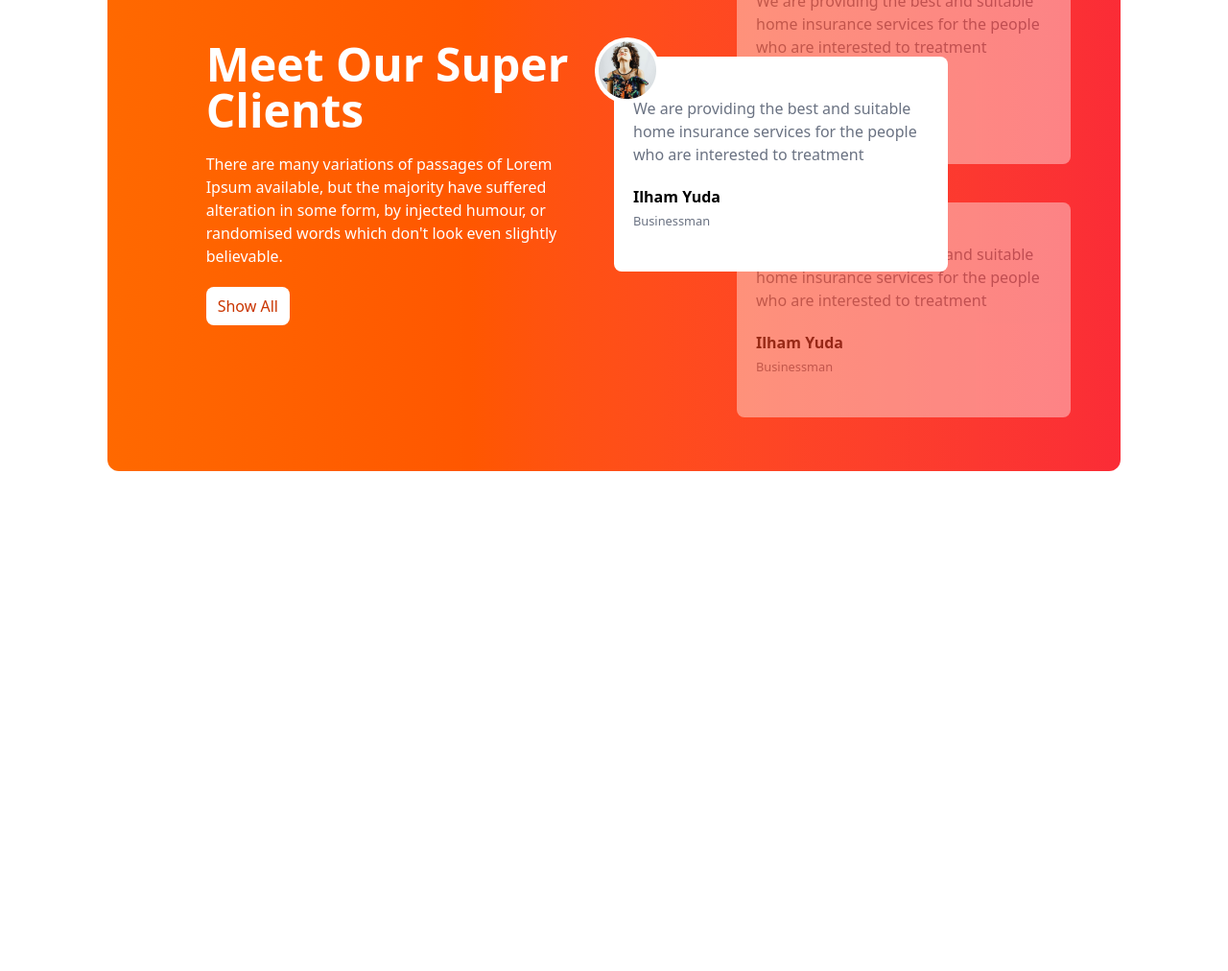
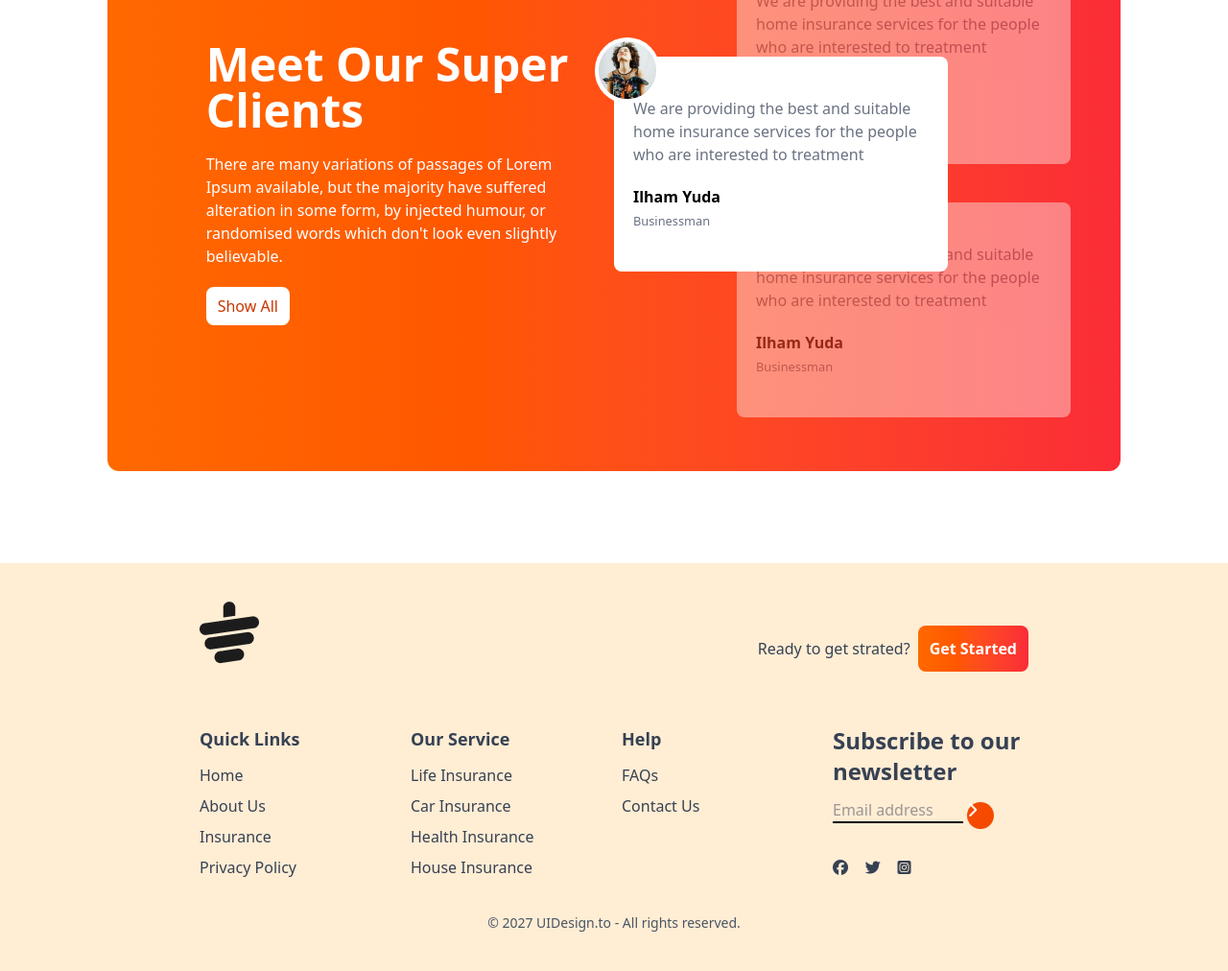
Before and after one commit to shakilawd/tea-house-resource, a plain HTML site: page index.html in a window 1280 px wide. Shown: the part 1950-2962 px from the top of the page at 96% size. Before the commit the page ends 2537 px from the top, so only its background shows below. Drawn offline with nearby package versions, Linux system fonts and the light colour scheme.

Commit message:
footer section complete

```diff
--- a/index.html
+++ b/index.html
@@ -188,6 +188,96 @@ crossorigin="anonymous"></script>
             </div>
         </div>
        </section>
+       <!-- news section homework -->
+
+
      </main>
+      <!-- footer section -->
+      <footer class="bg-orange-100 text-gray-700 py-10 px-4 md:px-16">
+
+        <div class="w-9/12 mx-auto">
+          <!-- logo -->
+           <div class="mb-8 flex justify-between">
+            <img class="mb-8" src="images/cup.png" alt="">
+            <div class="flex items-center gap-2">
+              <h4>Ready to get strated?</h4>
+              <button class="bg-gradient-to-r from-orange-500 to-red-500 px-3 py-3 rounded-lg text-white font-bold">Get Started</button>
+            </div>
+           </div>
+
+           <!-- links -->
+           <div class="grid grid-cols-1 md:grid-cols-2 lg:grid-cols-4 gap-4">
+
+            <!-- first column -->
+             <div>
+              <h3 class="font-semibold text-lg mb-3">Quick Links</h3>
+              <ul class="space-y-2">
+                <li>
+                  <a class="hover:text-orange-600" href="#">Home</a>
+                </li>
+                <li>
+                  <a class="hover:text-orange-600" href="#">About Us</a>
+                </li>
+                <li>
+                  <a class="hover:text-orange-600" href="#">Insurance</a> </li>
+                <li>
+                  <a class="hover:text-orange-600" href="#"> Privacy Policy</a></li>
+              </ul>
+             </div>
+
+             <!--second column  -->
+             <div>
+              <h3 class="font-semibold text-lg mb-3">Our Service</h3>
+              <ul class="space-y-2">
+                <li>
+                  <a class="hover:text-orange-600" href="#">Life Insurance</a>
+                </li>
+                <li>
+                  <a class="hover:text-orange-600" href="#">Car Insurance</a>
+                </li>
+                <li>
+                  <a class="hover:text-orange-600" href="#">Health Insurance</a> </li>
+                <li>
+                  <a class="hover:text-orange-600" href="#">House Insurance</a></li>
+              </ul>
+             </div>
+
+             <!-- third column -->
+             <div>
+              <h3 class="font-semibold text-lg mb-3">Help</h3>
+              <ul class="space-y-2">
+                <li>
+                  <a class="hover:text-orange-600" href="#">FAQs</a>
+                </li>
+                <li>
+                  <a class="hover:text-orange-600" href="#">Contact Us</a>
+                </li>
+
+              </ul>
+             </div>
+             <!-- fourth column -->
+              <div>
+                <h3 class="font-semibold text-2xl mb-3">Subscribe to our newsletter</h3>
+                <div class="flex flex-col space-y-2">
+                  <div>
+                    <input placeholder="Email address" type="text" class="bg-transparent border-b-2 border-black w-4/6">
+                    <i class="fa-solid fa-chevron-right h-7 w-7 bg-orange-600 inline-flex rounded-full text-white justify-center items-center"></i>
+
+                    <div class="flex justify-between w-2/5 mb-2 mt-8">
+                      <i class="fa-brands fa-facebook"></i>
+                      <i class="fa-brands fa-twitter"></i>
+                      <i class="fa-brands fa-square-instagram"></i>
+                    </div>
+                  </div>
+                </div>
+              </div>
+           </div>
+
+           <div class="text-center pt-4 mt-4">
+            <p class="text-sm text-gray-600">© 2027 UIDesign.to - All rights reserved.</p>
+           </div>
+
+        </div>
+      </footer>
 </body>
 </html>
```
